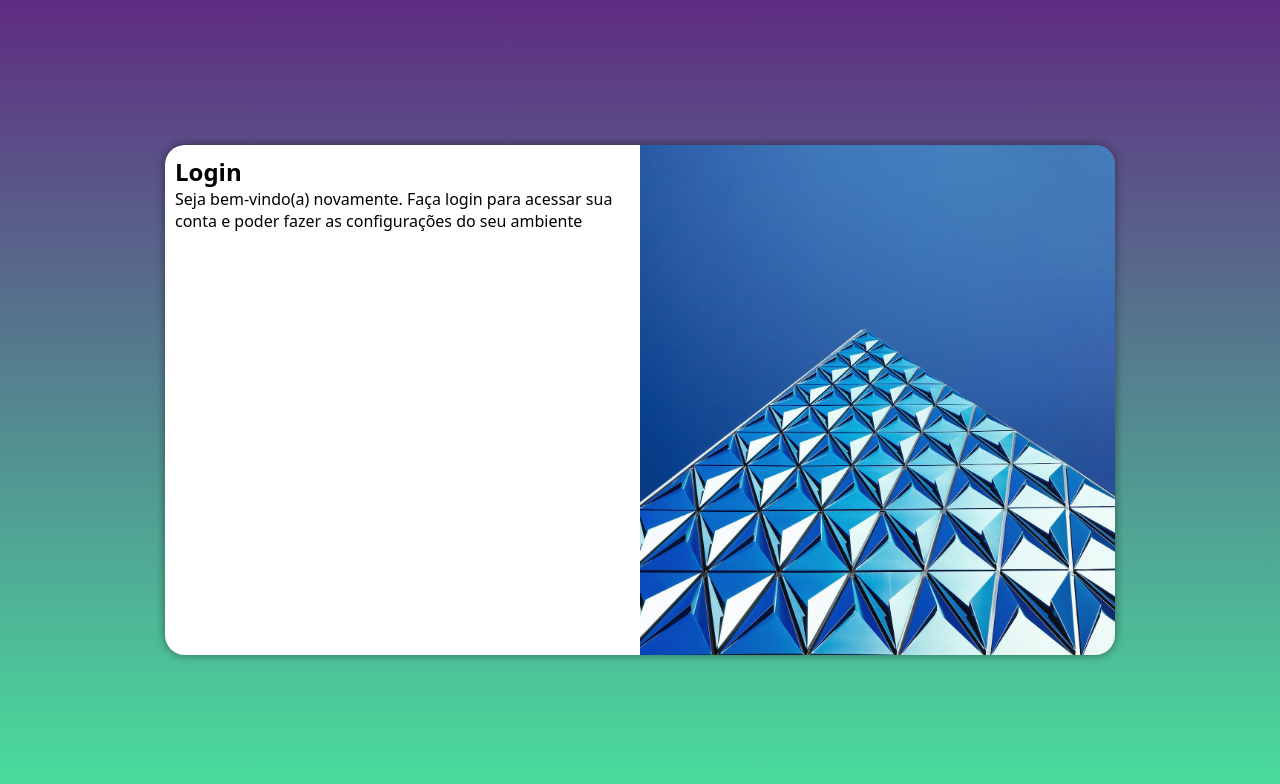
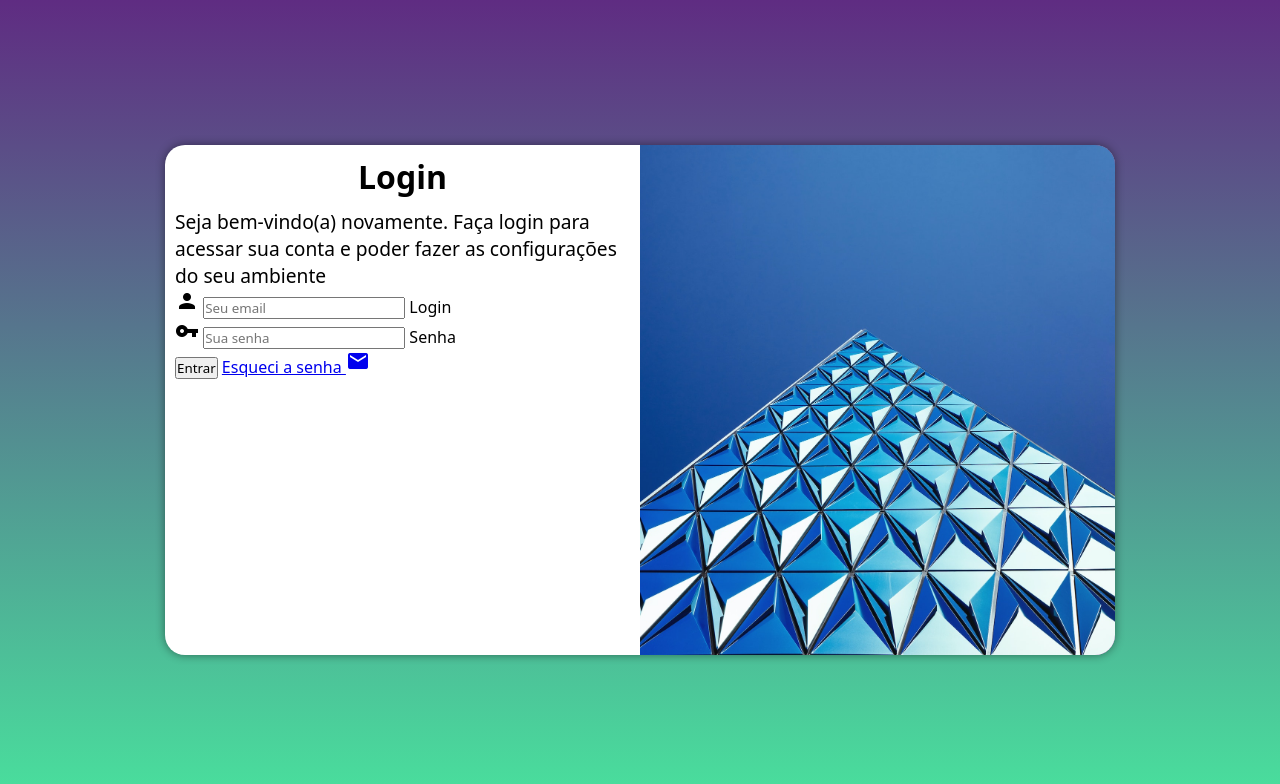
Before and after one commit to gleidsonfelix/projeto-login, a plain HTML site: page index.html in a window 1280 px wide. Drawn offline with Linux system fonts and the light colour scheme.

Commit message:
adicionei o formulário

```diff
--- a/estilos/media-query.css
+++ b/estilos/media-query.css
@@ -44,6 +44,15 @@
         width: 50%;
     }
 
+    div#formulario > h1 {
+        font-size: 2em;
+    }
+
+    div#formulario > p {
+        font-size: 1.2em;
+      }
+
+
 
 
 }
--- a/estilos/style.css
+++ b/estilos/style.css
@@ -54,3 +54,12 @@ section#login > div#formulario {
   display: block;
   padding: 10px;
 }
+
+div#formulario > h1 {
+  text-align: center;
+  margin-bottom: 10px;
+}
+
+div#formulario > p {
+  font-size: 0.8em;
+}
--- a/index.html
+++ b/index.html
@@ -5,6 +5,7 @@
     <meta http-equiv="X-UA-Compatible" content="IE=edge">
     <meta name="viewport" content="width=device-width, initial-scale=1.0">
     <title>Login</title>
+    <link href="https://fonts.googleapis.com/icon?family=Material+Icons" rel="stylesheet">
     <link rel="stylesheet" href="estilos/style.css">
     <link rel="stylesheet" href="estilos/media-query.css">
 </head>
@@ -17,8 +18,21 @@
             <div id="formulario">
                 <h1>Login</h1>
                 <p>Seja bem-vindo(a) novamente. Faça login para acessar sua conta e poder fazer as configurações do seu ambiente</p>
-                <form action="login.php" method="post">
-
+                <form action="login.php" method="post" autocomplete="on">
+                    <div class="campo">
+                        <span class="material-icons">person</span>
+                        <input type="email" name="login" id="ilogin" placeholder="Seu email" autocomplete="email" required maxlength="30">
+                        <label for="ilogin">Login</label>
+                    </div>
+                    <div class="campo">
+                        <span class="material-icons">vpn_key</span>
+                        <input type="password" name="senha" id="isenha" placeholder="Sua senha" autocomplete="current-password" required minlength="8">
+                        <label for="isenha">Senha</label>
+                    </div>
+                    <input type="submit" value="Entrar">
+                    <a href="Esqueci.html">
+                        Esqueci a senha <span class="material-icons">mail</span>
+                    </a>
                 </form>
 
             </div>
```
